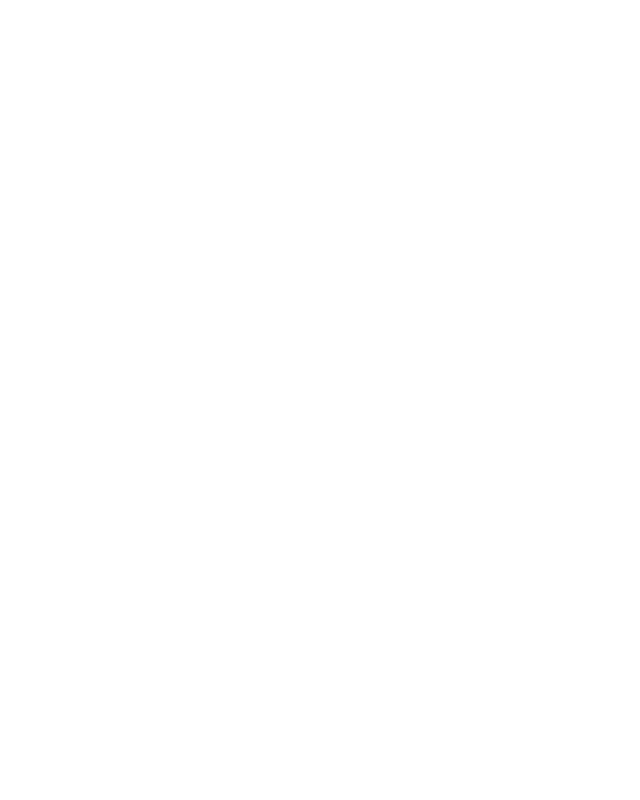
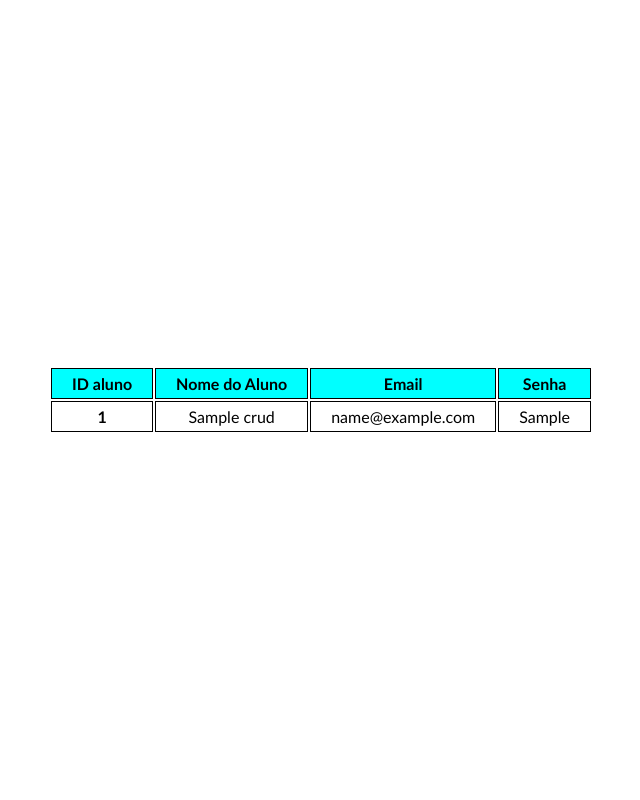
Before and after one commit to Iron-de-Oliveira/programa-o_para_web, a Flask app: page /resultado.html in a window 1280 px wide. Before the commit the part shown is empty. Shown: the whole page, without its empty margins (319-959 px from the left). Run offline with Flask 3, Linux system fonts and the light colour scheme; tables that the repository leaves empty or names only in its code hold one stand-in row (values such as "Sample post").

Commit message:
atualização método exibir aluno

```diff
--- /dev/null
+++ b/atividade_avaliativa_A2_CRUD/static/css/style3.css
@@ -0,0 +1,32 @@
+*{
+    padding: 0;
+    margin: 0;
+    box-sizing: 0;
+}
+
+body {
+    display: flex;
+    justify-content: center;
+    align-items: center;
+    font-family: 'Trebuchet MS', 'Lucida Sans Unicode', 'Lucida Grande', 'Lucida Sans', Arial, sans-serif;
+}
+
+table thead tr th{
+    background-color: aqua;
+    padding: 5 20 5 20;
+    border: solid black 0.7px;
+}
+
+table tbody{
+
+    text-align: center;
+}
+
+table tbody tr th{
+    padding: 5 20 5 20;
+    border: solid black 0.7px;
+}
+table tbody tr td{
+    padding: 5 20 5 20;
+    border: solid black 0.7px;
+}
--- a/atividade_avaliativa_A2_CRUD/templates/resultado.html
+++ b/atividade_avaliativa_A2_CRUD/templates/resultado.html
@@ -4,11 +4,34 @@
     <meta name="viewport" content="width=device-width, initial-scale=1.0">
     <title>Document</title>
     <link href="https://cdn.jsdelivr.net/npm/bootstrap@5.3.5/dist/css/bootstrap.min.css" integrity="sha384-SgOJa3DmI69IUzQ2PVdRZhwQ+dy64/BUtbMJw1MZ8t5HZApcHrRKUc4W0kG879m7" crossorigin="anonymous">
+    <link rel="stylesheet" href="{{ url_for('static', filename='css/style3.css') }}">
 
 </head>
 <body>
 
-    {% print(resultado)%}
+    <table class="table" id="table">
+        <thead>
+          <tr>
+            <th scope="col">ID aluno</th>
+            <th scope="col">Nome do Aluno</th>
+            <th scope="col">Email</th>
+            <th scope="col">Senha</th>
+          </tr>
+        </thead>
+        <tbody>
+
+        {% for item in resultado %}
+            <tr>
+                <th scope="row">{{ item.id_aluno }}</th>
+                <td>{{ item.nome }}</td>
+                <td>{{ item.email }}</td>
+                <td>{{ item.senha }}</td>
+            </tr>
+        {% endfor %}
+
+        </tbody>
+    </table>
+
 
     <script src="https://cdn.jsdelivr.net/npm/bootstrap@5.3.5/dist/js/bootstrap.bundle.min.js" integrity="sha384-k6d4wzSIapyDyv1kpU366/PK5hCdSbCRGRCMv+eplOQJWyd1fbcAu9OCUj5zNLiq" crossorigin="anonymous"></script>
 </body>
--- a/atividade_avaliativa_A2_CRUD/views.py
+++ b/atividade_avaliativa_A2_CRUD/views.py
@@ -14,18 +14,31 @@
         if not resultado:
             return novo_id
 
-# rota para
+# Rota para Cadastrar aluno e coletar dados
 @app.route("/cadastro.html")
 def retornar_pagina():
         return render_template("cadastro.html")
 
+#Rota de ligação
 @app.route("/segunda_pagina.html")
 def pagina2():
     return render_template("segunda_pagina.html")
 
+# EXIBIR ALUNO
 @app.route("/resultado.html")
-def pagina_aluno():
-    return render_template("resultado.html")
+def tabela_aluno():
+    conexao = conectar()
+    cursor = conexao.cursor()
+
+    cursor.execute("SELECT * FROM aluno_crud")
+    resultados = cursor.fetchall()
+
+    cursor.close()
+    conexao.close()
+
+
+    return render_template("resultado.html", resultado = resultados)
+
 
 # CRIAR ALUNO
 @app.route("/aluno", methods=['POST'])
@@ -51,21 +64,11 @@
     return jsonify({"message": "Erro ao salvar no banco de dados"}), 500
  return jsonify({"message": "Aluno cadastrado com sucesso!"}), 201
 
-# EXIBIR ALUNO
-@app.route("/aluno", methods=['GET'])
-def mostrar_aluno():
-    conexao = conectar()
-    cursor = conexao.cursor()
-
-    cursor.execute("SELECT * FROM aluno_crud")
-    resultados = cursor.fetchall()
-
-    cursor.close()
-    conexao.close()
-
-    return jsonify(resultados)
 
 # ATUALIZAR ALUNO
+# O objetivo era criar um botão que levasse o usuário a uma página para editar o aluno
+# porem, não foi possivel implementar o método ao front a tempo, mas pelo insomnia é possivel ver a funcionalidade
+# da função abaix0.
 @app.route("/aluno/<int:id_aluno>", methods=['PUT'])
 def atualizar_aluno(id_aluno):
     data = request.get_json()
@@ -95,6 +98,8 @@
 
 
 # DELETAR ALUNO
+# Igualmente ao método para atualizar aluno, o método para Deletar aluno também não foi implementado a tempo,
+# mas pode ser conferido no insomnia.
 @app.route("/aluno/<int:id_aluno>", methods=['DELETE'])
 def deletar_aluno(id_aluno):
     try:
```
